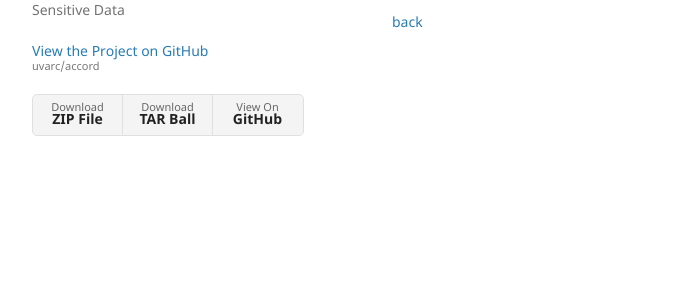
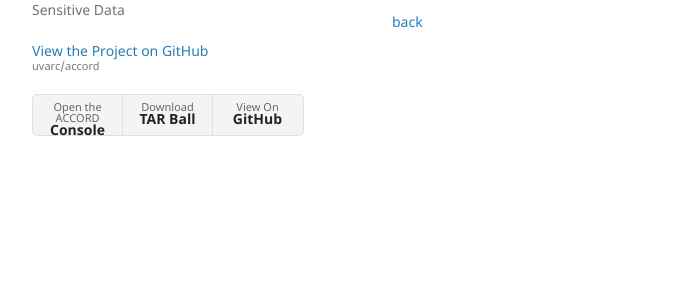
Before and after one commit to uvarc/accord, a Jekyll site: the page built from docs/another-page.md, in a window 1280 px wide. Shown: the part 131-423 px from the top of the page, without its empty margins (178-871 px from the left). Built offline with Jekyll 4.4.1, drawn with Linux system fonts in a browser that asks for light colours; our own code applies the rules of GitHub Pages for plain Markdown files.

Commit message:
Trying things

```diff
--- a/docs/_config.yml
+++ b/docs/_config.yml
@@ -4,3 +4,4 @@ description: Collaborative Research Computing for Sensitive Data
 show_downloads: true
 google_analytics: G-E265TY0TZZ
 theme: jekyll-theme-minimal
+accord_console: https://accord.uvarc.io/
--- a/docs/_layouts/default.html
+++ b/docs/_layouts/default.html
@@ -32,7 +32,7 @@
 
         {% if site.show_downloads %}
         <ul class="downloads">
-          <li><a href="{{ site.github.zip_url }}">Download <strong>ZIP File</strong></a></li>
+          <li><a href="{{ site.accord_console }}">Open the ACCORD <strong>Console</strong></a></li>
           <li><a href="{{ site.github.tar_url }}">Download <strong>TAR Ball</strong></a></li>
           <li><a href="{{ site.github.repository_url }}">View On <strong>GitHub</strong></a></li>
         </ul>
```
